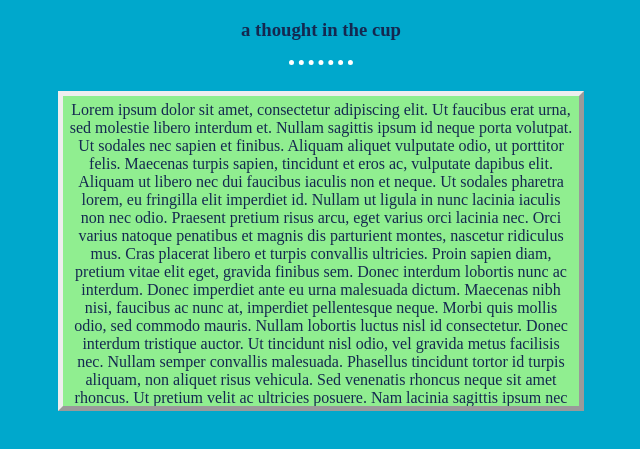
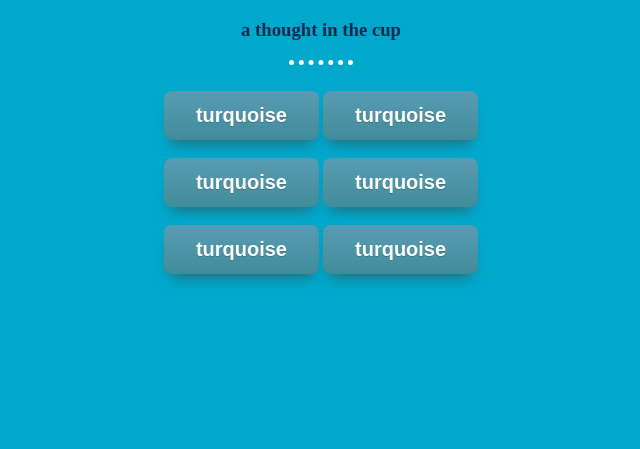
Before and after one commit to arjunlahiri1994/mywebsite, a plain HTML site: page index.html in a window 1280 px wide. Shown: the part 61-510 px from the top of the page, without its empty margins (319-959 px from the left). Drawn offline with Linux system fonts and the light colour scheme.

Commit message:
Add files via upload

```diff
--- a/css/stylesheet1.css
+++ b/css/stylesheet1.css
@@ -30,3 +30,26 @@ overflow-y: scroll;
 padding: 5px;
 width: 40%;
 }
+.myButton {
+	box-shadow: 0px 10px 14px -7px #276873;
+	background:linear-gradient(to bottom, #599bb3 5%, #408c99 100%);
+	background-color:#599bb3;
+	border-radius:8px;
+	display:inline-block;
+	cursor:pointer;
+	color:#ffffff;
+	font-family:Arial;
+	font-size:20px;
+	font-weight:bold;
+	padding:13px 32px;
+	text-decoration:none;
+	text-shadow:0px 1px 0px #3d768a;
+}
+.myButton:hover {
+	background:linear-gradient(to bottom, #408c99 5%, #599bb3 100%);
+	background-color:#408c99;
+}
+.myButton:active {
+	position:relative;
+	top:1px;
+}
--- a/index.html
+++ b/index.html
@@ -17,35 +17,14 @@
   </div>
   <hr>
   <br>
-  <p class="aboutstory">
-    Lorem ipsum dolor sit amet, consectetur adipiscing elit. Ut faucibus erat urna, sed molestie libero interdum et. Nullam sagittis ipsum id neque porta volutpat. Ut sodales nec sapien
-    et finibus. Aliquam aliquet vulputate odio, ut porttitor felis. Maecenas turpis sapien, tincidunt et eros ac, vulputate dapibus elit. Aliquam ut libero nec dui faucibus iaculis non et neque. Ut sodales pharetra lorem, eu fringilla elit imperdiet
-    id. Nullam ut ligula in nunc lacinia iaculis non nec odio. Praesent pretium risus arcu, eget varius orci lacinia nec. Orci varius natoque penatibus et magnis dis parturient montes, nascetur ridiculus mus. Cras placerat libero et turpis convallis
-    ultricies. Proin sapien diam, pretium vitae elit eget, gravida finibus sem. Donec interdum lobortis nunc ac interdum.
-
-    Donec imperdiet ante eu urna malesuada dictum. Maecenas nibh nisi, faucibus ac nunc at, imperdiet pellentesque neque. Morbi quis mollis odio, sed commodo mauris. Nullam lobortis luctus nisl id consectetur. Donec interdum tristique auctor. Ut
-    tincidunt nisl odio, vel gravida metus facilisis nec. Nullam semper convallis malesuada. Phasellus tincidunt tortor id turpis aliquam, non aliquet risus vehicula. Sed venenatis rhoncus neque sit amet rhoncus. Ut pretium velit ac ultricies
-    posuere. Nam lacinia sagittis ipsum nec maximus. Proin quam erat, ultricies at lacus ut, faucibus condimentum mi. Praesent id sollicitudin libero, ut aliquet felis. Orci varius natoque penatibus et magnis dis parturient montes, nascetur ridiculus
-    mus. Aenean ac malesuada nulla. Class aptent taciti sociosqu ad litora torquent per conubia nostra, per inceptos himenaeos.
-
-    Suspendisse porta, nisl eget tincidunt ultricies, ex lectus elementum neque, ut tempus est ligula vel neque. Maecenas tristique, nisl tincidunt auctor dictum, augue risus semper sem, sit amet malesuada felis nunc sed augue. Etiam quis ligula
-    vestibulum, pretium arcu vel, congue justo. Curabitur velit tellus, cursus eu ornare a, ullamcorper id est. Phasellus auctor vehicula faucibus. Etiam sit amet leo ut odio auctor pretium et ut magna. Curabitur rhoncus sollicitudin lectus in
-    cursus.
-
-    Lorem ipsum dolor sit amet, consectetur adipiscing elit. Ut faucibus erat urna, sed molestie libero interdum et. Nullam sagittis ipsum id neque porta volutpat. Ut sodales nec sapien
-    et finibus. Aliquam aliquet vulputate odio, ut porttitor felis. Maecenas turpis sapien, tincidunt et eros ac, vulputate dapibus elit. Aliquam ut libero nec dui faucibus iaculis non et neque. Ut sodales pharetra lorem, eu fringilla elit imperdiet
-    id. Nullam ut ligula in nunc lacinia iaculis non nec odio. Praesent pretium risus arcu, eget varius orci lacinia nec. Orci varius natoque penatibus et magnis dis parturient montes, nascetur ridiculus mus. Cras placerat libero et turpis convallis
-    ultricies. Proin sapien diam, pretium vitae elit eget, gravida finibus sem. Donec interdum lobortis nunc ac interdum.
-
-    Donec imperdiet ante eu urna malesuada dictum. Maecenas nibh nisi, faucibus ac nunc at, imperdiet pellentesque neque. Morbi quis mollis odio, sed commodo mauris. Nullam lobortis luctus nisl id consectetur. Donec interdum tristique auctor. Ut
-    tincidunt nisl odio, vel gravida metus facilisis nec. Nullam semper convallis malesuada. Phasellus tincidunt tortor id turpis aliquam, non aliquet risus vehicula. Sed venenatis rhoncus neque sit amet rhoncus. Ut pretium velit ac ultricies
-    posuere. Nam lacinia sagittis ipsum nec maximus. Proin quam erat, ultricies at lacus ut, faucibus condimentum mi. Praesent id sollicitudin libero, ut aliquet felis. Orci varius natoque penatibus et magnis dis parturient montes, nascetur ridiculus
-    mus. Aenean ac malesuada nulla. Class aptent taciti sociosqu ad litora torquent per conubia nostra, per inceptos himenaeos.
-
-    Suspendisse porta, nisl eget tincidunt ultricies, ex lectus elementum neque, ut tempus est ligula vel neque. Maecenas tristique, nisl tincidunt auctor dictum, augue risus semper sem, sit amet malesuada felis nunc sed augue. Etiam quis ligula
-    vestibulum, pretium arcu vel, congue justo. Curabitur velit tellus, cursus eu ornare a, ullamcorper id est. Phasellus auctor vehicula faucibus. Etiam sit amet leo ut odio auctor pretium et ut magna. Curabitur rhoncus sollicitudin lectus in
-    cursus.
-  </p>
+  <a href="#" class="myButton">turquoise</a>
+  <a href="#" class="myButton">turquoise</a>
+  <br><br>
+  <a href="#" class="myButton">turquoise</a>
+  <a href="#" class="myButton">turquoise</a>
+  <br><br>
+  <a href="#" class="myButton">turquoise</a>
+  <a href="#" class="myButton">turquoise</a>
 </body>
 
 </html>
```
